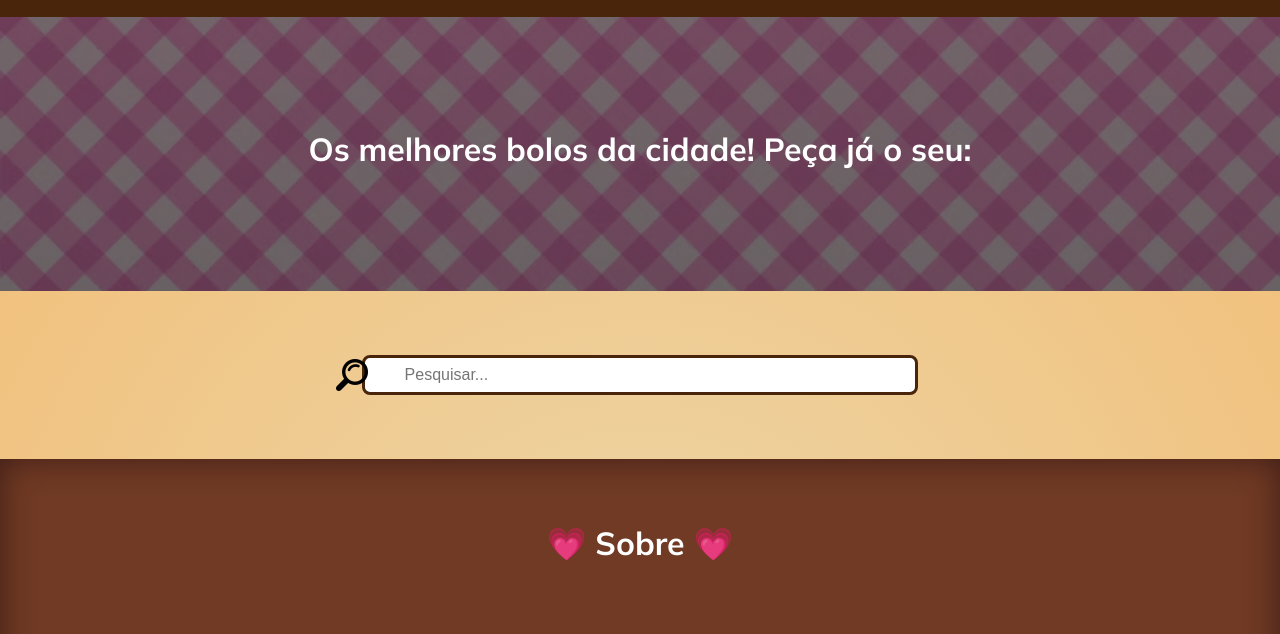
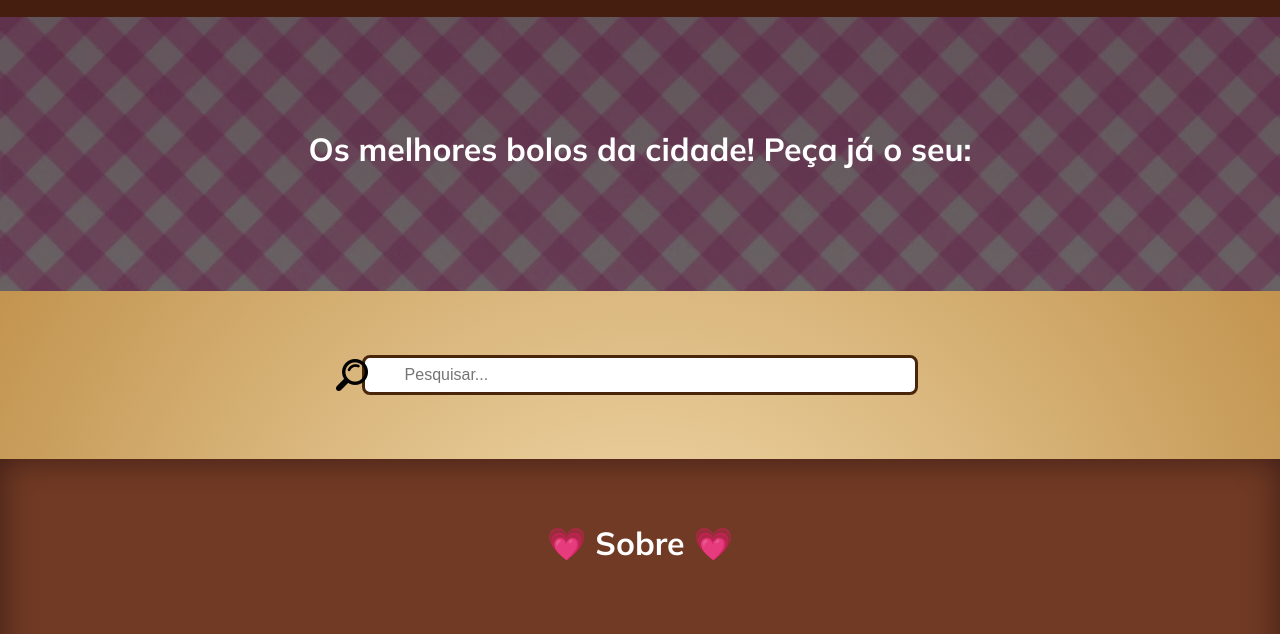
Before and after one commit to vitoriaberdtt-boop/Marias-Bakery, a website: page public/index.html in a window 1280 px wide. Shown: the part 98-732 px from the top of the page. Drawn offline with Linux system fonts and the light colour scheme; no server answers; a web font is replaced by a local one.

Commit message:
mais mudanças no front

```diff
--- a/public/style.css
+++ b/public/style.css
@@ -9,10 +9,10 @@ body{
     display: flex;
     flex-direction: column;
     min-height: 100vh;
-    background: radial-gradient(circle, #ecd6a8, #f3bb71);
+    background: radial-gradient(circle, #f6e1b5, #b0792b);
 }
 header {
-    background-color: #48250b;
+    background-color: #451e10;
     display: flex;
     align-items: center;
     justify-content: space-around;
@@ -73,7 +73,7 @@ h5 {
     font-size: 1.25rem;
 }
 #listras {
-    background-image: linear-gradient(rgba(41, 23, 31, 0.648), rgba(27, 18, 22, 0.648)), url('/assets/xadrez.avif');
+    background-image: linear-gradient(rgba(34, 16, 25, 0.697), rgba(27, 18, 22, 0.648)), url('/assets/xadrez.avif');
     background-size: cover;
     background-position: center;
     background-repeat: no-repeat;
```
